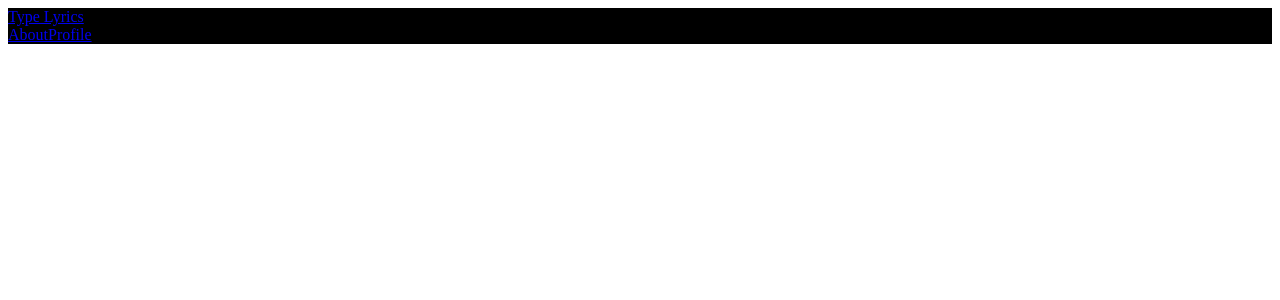
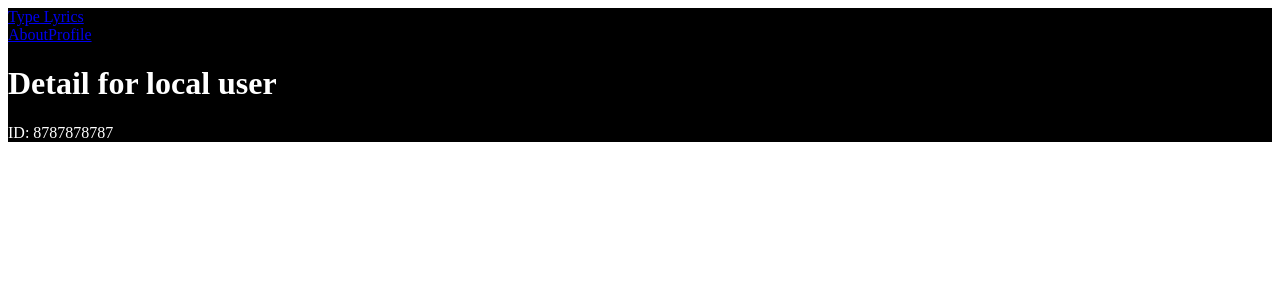
Before and after one commit to Rhodanthe1116/lyrics-typing, a Next.js app: page /users/8787878787 in a window 1280 px wide. Shown: the top 300 px of the page. Built offline with nearby package versions, Linux system fonts and the light colour scheme.

Commit message:
add localStorage

```diff
--- a/interfaces/index.ts
+++ b/interfaces/index.ts
@@ -5,14 +5,14 @@
 // import { User } from 'path/to/interfaces';
 
 export type User = {
-    id: string
+    id: number
     name: string
     typingRecords: TrackTypingRecord[]
     completedTrackIds: number[]
 }
 
 export const newUser: User = {
-    id: 'local',
+    id: 8787878787,
     name: 'local user',
     typingRecords: [],
     completedTrackIds: []
```
